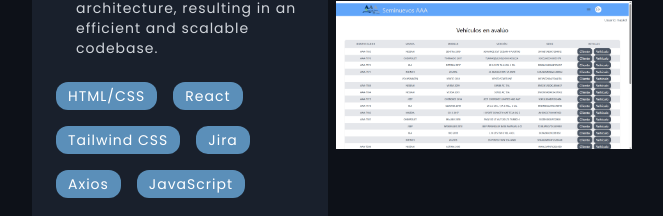
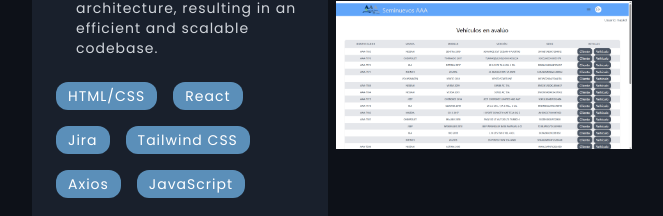
Before and after one commit to mvykool/portfolio, a Next.js app in the folder portfolio/: page / in a window 1280 px wide. Shown: the part 2754-2970 px from the top of the page, without its empty margins (308-971 px from the left). Built offline with nearby package versions, Linux system fonts and the light colour scheme.

Commit message:
removed something

```diff
--- a/portfolio/components/Experience.tsx
+++ b/portfolio/components/Experience.tsx
@@ -157,8 +157,9 @@ return (
 					<ul className='mt-6 ml-2 flex flex-wrap gap-4'>
 						<li className='text-sm py-1 px-3 bg-app-menu rounded-xl'>HTML/CSS</li>
 						<li className='text-sm py-1 px-3 bg-app-menu rounded-xl'>React</li>
+						<li className='text-sm py-1 px-3 bg-app-menu rounded-xl'>Jira</li>
 						<li className='text-sm py-1 px-3 bg-app-menu rounded-xl'>Tailwind CSS</li>
-						<li className='text-sm py-1 px-3 bg-app-menu rounded-xl'>Jira</li>
+
 						<li className='text-sm py-1 px-3 bg-app-menu rounded-xl'>Axios</li>
 						<li className='text-sm py-1 px-3 bg-app-menu rounded-xl'>JavaScript</li>
 					</ul>
```
